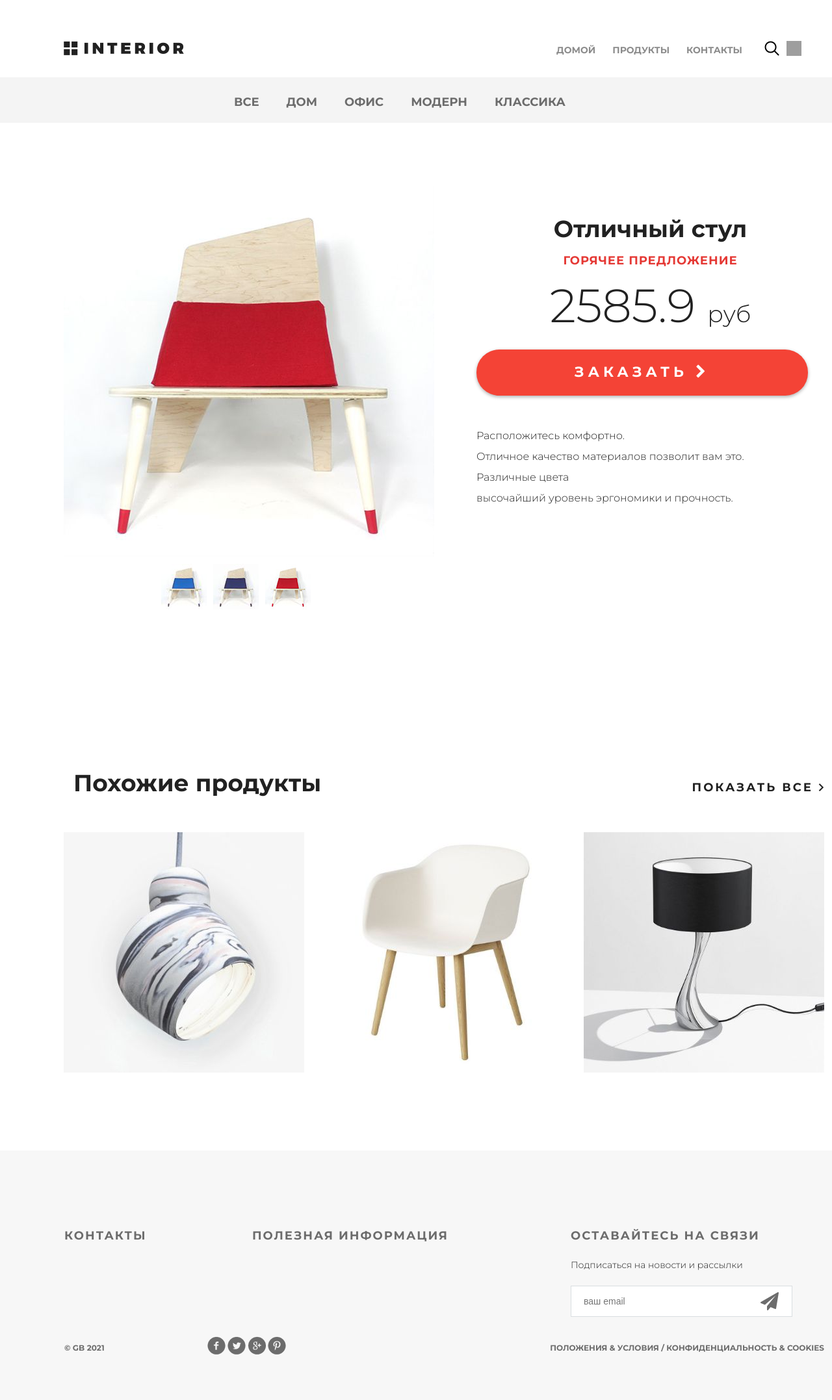
After one commit to bes-1/django_framework_basics_2, a Django app: page /products/1/ in a window 1280 px wide; the page is wider, and only the part inside the window is pictured. The commit adds this page. Shown: that part at 65% size. Run offline with Django 3.2, Linux system fonts and the light colour scheme; grey boxes are pictures that could not be loaded.

Commit message:
add homework 2

```diff
--- a/geekshop_2/urls.py
+++ b/geekshop_2/urls.py
@@ -19,8 +19,10 @@ from django.urls import path
 from mainapp.views import index, products, contact
 
 urlpatterns = [
-    path('', index),
-    path('products/', products),
-    path('contact/', contact),
+    path('', index, name='index'),
+    path('products/', products, name='products'),
+    path('products/<name>/', products, name='products_category'),
+    path('contact/', contact, name='contact'),
+
     path('admin/', admin.site.urls),
 ]
--- /dev/null
+++ b/mainapp/templates/mainapp/base.html
@@ -0,0 +1,49 @@
+{% load static %}
+<!DOCTYPE html>
+<html>
+<head>
+    <meta charset="utf-8">
+    <title> {{ title|default:"Магазин мебели"|title }} </title>
+    {% block css %}
+        <link rel="stylesheet" type="text/css" href="{% static 'style.css' %}">
+        <link rel="stylesheet" href="{% static 'fonts/font-awesome/css/font-awesome.css' %}">
+    {% endblock %}
+</head>
+<body>
+<div class="container">
+    {% block content %}
+
+    {% endblock %}
+    <div class="clr"></div>
+</div>
+
+{% block footer %}
+    <div class="footer">
+        <div class="clearfix">
+            <div class="text-footer">
+                <h3>контакты</h3>
+            </div>
+            <div class="text-footer">
+                <h3>полезная информация</h3>
+            </div>
+            <div class="text-footer clearfix">
+                <h3>Оставайтесь на связи</h3>
+                <p>Подписаться на новости и рассылки</p>
+                <form>
+                    <input type="email" name="email" placeholder="ваш email">
+                    <a href="#"><i class="fa fa-paper-plane fa-2x" aria-hidden="true"></i></a>
+                </form>
+            </div>
+        </div>
+        <p class="small">&copy; GB {% now "Y" %}</p>
+        <div class="social">
+            <a href="#" class="social1"></a>
+            <a href="#" class="social2"></a>
+            <a href="#" class="social3"></a>
+            <a href="#" class="social4"></a>
+        </div>
+        <p class="small">Положения &amp; Условия / Конфиденциальность &amp; Cookies</p>
+    </div>
+{% endblock %}
+</body>
+</html>
--- /dev/null
+++ b/mainapp/templates/mainapp/includes/inc_main_menu.html
@@ -0,0 +1,8 @@
+<a href="{% url 'index' %}" class="logo"></a>
+<ul class="menu">
+    <li><a href="{% url 'index' %}" class="{% if request.resolver_match.url_name == 'index' %} active {% endif %} ">домой</a></li>
+    <li><a href="{% url 'products' %}" class="{% if request.resolver_match.url_name == 'products' %} active {% endif %}">продукты</a></li>
+    <li><a href="{% url 'contact' %}" class="{% if request.resolver_match.url_name == 'contact' %} active {% endif %}">контакты</a></li>
+</ul>
+<a href="#" class="search"></a>
+<a href="#" class="basket"></a>
--- a/mainapp/templates/mainapp/products.html
+++ b/mainapp/templates/mainapp/products.html
@@ -1,56 +1,44 @@
-<!DOCTYPE html>
-<html>
-<head>
-	<meta charset="utf-8">
-	<title>Каталог</title>
-	<link rel="stylesheet" href="/static/style.css">
-	<link rel="stylesheet" href="/static/fonts/font-awesome/css/font-awesome.css">
-</head>
-<body>
-	<div class="container">
+{% extends 'mainapp/base.html' %}
+{% load static %}
+{% block content %}
     <div class="hero-white">
         <div class="header clearfix">
-				<a href="index.html" class="logo"></a>
-				<ul class="menu">
-					<li><a href="/">домой</a></li>
-					<li><a href="/products/" class="active">продукты</a></li>
-					<li><a href="/contact/">контакты</a></li>
-
-				</ul>
-				<a href="#" class="search"></a>
-                <a href="#" class="basket"></a>
+            {% include 'mainapp/includes/inc_main_menu.html' %}
         </div>
     </div>
 
     <div class="details">
         <div class="links clearfix">
             <ul class="links-menu">
-					<li><a href="#" class="active">все</a></li>
-					<li><a href="#">дом</a></li>
-					<li><a href="#">офис</a></li>
-					<li><a href="#">модерн</a></li>
-					<li><a href="#">классика</a></li>
+                {% for item in category %}
+                <li>
+                    <a href="{% url 'products_category' item %}"
+                       class="{% if request.resolver_match.kwargs.name == item %} active {% endif %}">
+                        {{ item }}
+                    </a>
+                </li>
+                {% endfor %}
             </ul>
         </div>
 
         <div class="details-products">
             <div class="details-slider">
                 <div class="slider-product">
-						<img src="/static/img/slider1.jpg">
+                    <img src="{% static 'img/slider1.jpg' %}">
                 </div>
                 <div class="slider-control">
                     <div class="block">
-							<a href="#"><img src="/static/img/controll.jpg" alt="">
+                        <a href="#"><img src="{% static 'img/controll.jpg' %}" alt="">
                             <div class="text"></div>
                         </a>
                     </div>
                     <div class="block">
-							<a href="#"><img src="/static/img/controll1.jpg" alt="">
+                        <a href="#"><img src="{% static 'img/controll1.jpg' %}" alt="">
                             <div class="text"></div>
                         </a>
                     </div>
                     <div class="block">
-							<a href="#"><img src="/static/img/controll2.jpg" alt="">
+                        <a href="#"><img src="{% static 'img/controll2.jpg' %}" alt="">
                             <div class="text"></div>
                         </a>
                     </div>
@@ -78,31 +66,31 @@
         <div class="related">
             <div class="title clearfix">
                 <h2>Похожие продукты</h2>
-					<a class="explore" href="#">показать все <img src="/static/img/arrow.png" alt=""></a>
+                <a class="explore" href="#">показать все <img src="{% static 'img/arrow.png' %}" alt=""></a>
             </div>
             <div class="related-products clearfix">
                 <div class="block">
-						<a href="#"><img src="/static/img/product-11.jpg" alt="">
+                    <a href="#"><img src="{% static 'img/product-11.jpg' %}" alt="">
                         <div class="text">
-								<img src="/static/img/icon-hover.png" alt="img">
+                            <img src="{% static 'img/icon-hover.png' %}" alt="img">
                             <h4>Стул повышенного качества</h4>
                             <p>Не оторваться. </p>
                         </div>
                     </a>
                 </div>
                 <div class="block">
-						<a href="#"><img src="/static/img/product-21.jpg" alt="">
+                    <a href="#"><img src="{% static 'img/product-21.jpg' %}" alt="">
                         <div class="text">
-								<img src="/static/img/icon-hover.png" alt="img">
+                            <img src="{% static 'img/icon-hover.png' %}" alt="img">
                             <h4>Стул повышенного качества</h4>
                             <p>Не оторваться. </p>
                         </div>
                     </a>
                 </div>
                 <div class="block">
-						<a href="#"><img src="/static/img/product-31.jpg" alt="">
+                    <a href="#"><img src="{% static 'img/product-31.jpg' %}" alt="">
                         <div class="text">
-								<img src="/static/img/icon-hover.png" alt="img">
+                            <img src="{% static 'img/icon-hover.png' %}" alt="img">
                             <h4>Стул повышенного качества</h4>
                             <p>Не оторваться. </p>
                         </div>
--- a/mainapp/views.py
+++ b/mainapp/views.py
@@ -4,12 +4,22 @@ from django.shortcuts import render
 # Create your views here.
 
 def index(request):
-    return render(request, 'mainapp/index.html')
+    context = {
+        'title': 'Магазин'
+    }
+    return render(request, 'mainapp/index.html', context)
 
 
-def products(request):
-    return render(request, 'mainapp/products.html')
+def products(request, name=None):
+    context = {
+        'category': ['Все', 'Дом', 'Офис', 'Модерн', 'Классика'],
+        'title': 'Продукты',
+    }
+    return render(request, 'mainapp/products.html', context)
 
 
 def contact(request):
-    return render(request, 'mainapp/contact.html')
+    context = {
+        'title': 'Контакты'
+    }
+    return render(request, 'mainapp/contact.html', context)
```
Also changed, not shown: other parts of mainapp/templates/mainapp/products.html (+1 -34 lines), mainapp/templates/mainapp/contact.html (+5 -51 lines), mainapp/templates/mainapp/index.html (+11 -57 lines). Lines whose indentation alone changed are shown as unchanged.
